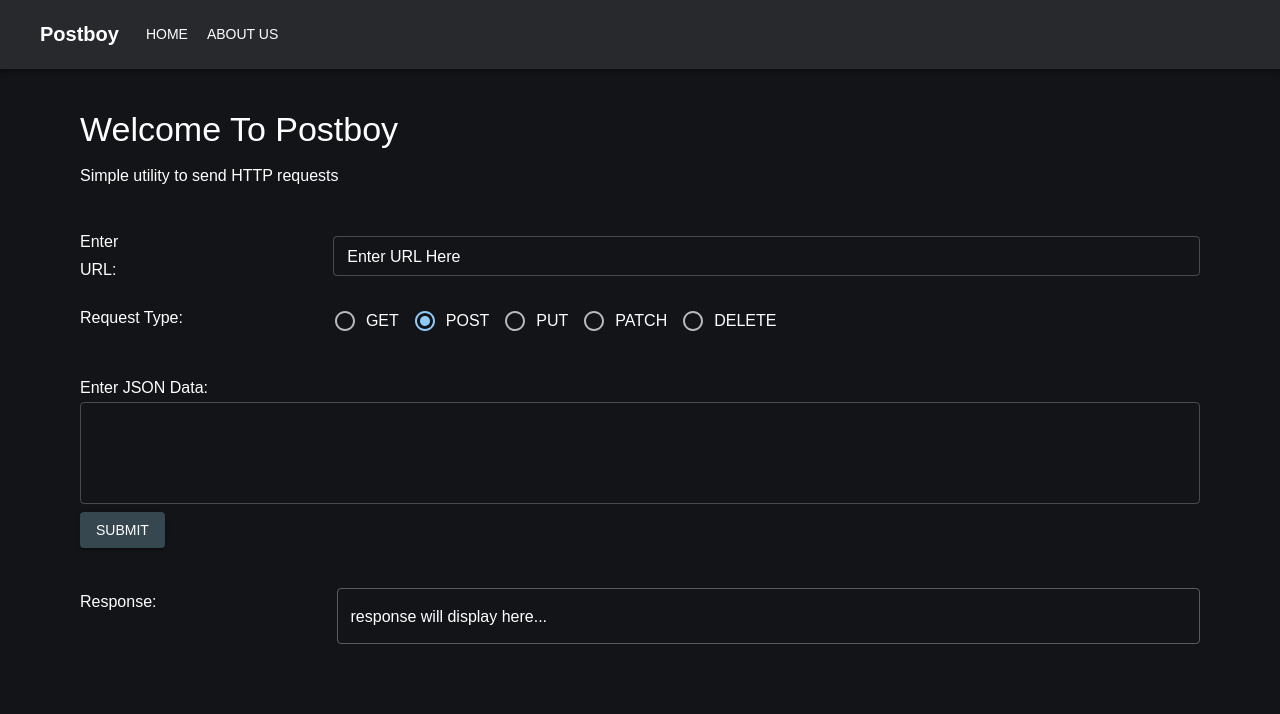
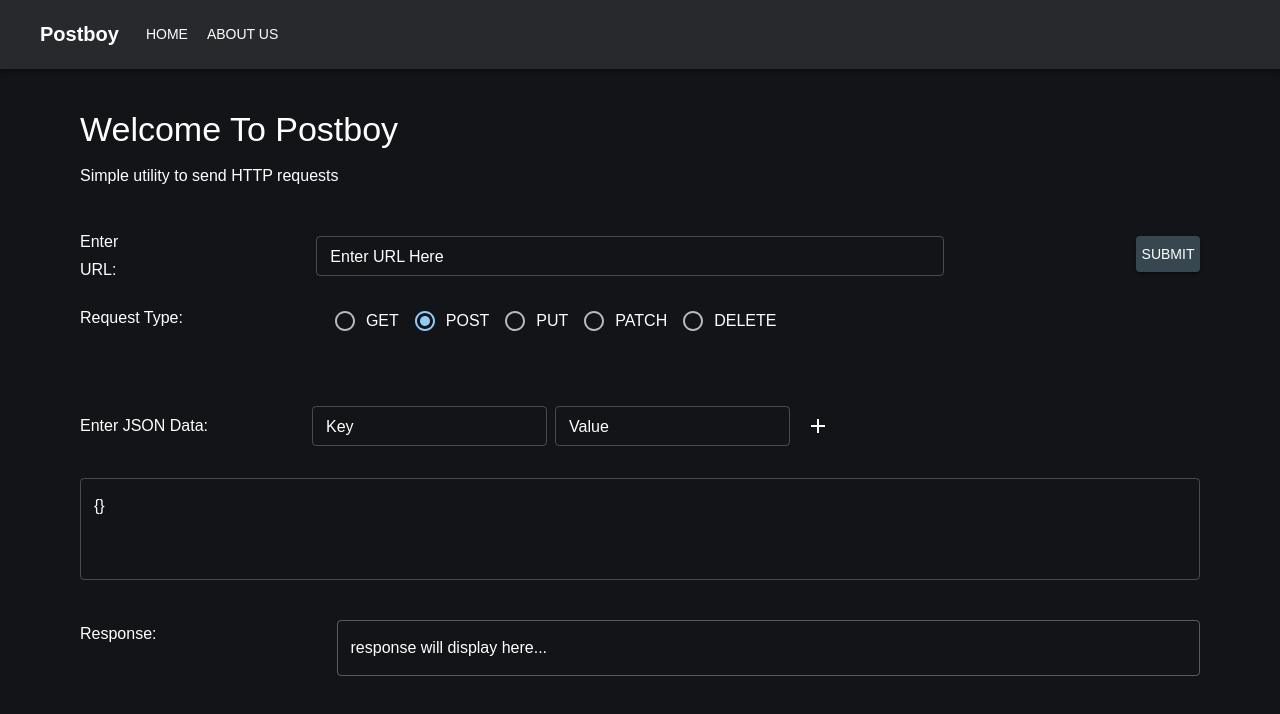
Before and after one commit to kishorkrishnak/postboy, a React (Create React App) app: page / in a window 1280 px wide. Both pictures are taken after a click on the label "POST". Shown: the top 714 px of the page. Built offline with nearby package versions, Linux system fonts and the light colour scheme.

Commit message:
added json key value pair adding button

```diff
--- a/src/App.css
+++ b/src/App.css
@@ -1,4 +1,5 @@
 @import url("https://fonts.googleapis.com/css2?family=Inter&display=swap");
+
 body {
   margin: 0;
   padding: 0;
--- a/src/pages/Home.tsx
+++ b/src/pages/Home.tsx
@@ -1,4 +1,4 @@
-import { Add, ContentCopy } from "@mui/icons-material";
+import { Add, ContentCopy, DeleteForever } from "@mui/icons-material";
 import axios from "axios";
 import { useRef, useState } from "react";
 import { toast } from "react-hot-toast";
@@ -26,9 +26,60 @@ const Home = () => {
   const [response, setResponse] = useState<string>("");
 
   const [url, setUrl] = useState<string>("");
+  const [jsonInput, setJsonInput] = useState<string>("");
+  const [processedJsonInput, setProcessedJsonInput] = useState<string>("{}");
   const [method, setMethod] = useState<string>("get");
-  const keyRef = useRef<HTMLInputElement>(null);
-  const valueRef = useRef<HTMLInputElement>(null);
+  const paramKeyRef = useRef<HTMLInputElement>(null);
+  const paramValueRef = useRef<HTMLInputElement>(null);
+  const jsonKeyRef = useRef<HTMLInputElement>(null);
+  const jsonValueRef = useRef<HTMLInputElement>(null);
+  function removeJsonParameter(key: string) {
+    if (processedJsonInput === "") return;
+
+    let jsonObject: { [key: string]: string } = {};
+    try {
+      jsonObject = JSON.parse(processedJsonInput);
+    } catch (error) {
+      console.error("Error parsing existing JSON:", error);
+      toast.error("Error parsing existing JSON");
+      return;
+    }
+
+    delete jsonObject[key];
+
+    setProcessedJsonInput(JSON.stringify(jsonObject, null, 2));
+    toast.success("Parameter removed");
+  }
+
+  function addJsonParameters(url: string, param: Parameter) {
+    if (!jsonKeyRef.current || !jsonValueRef.current) {
+      toast.error("Both key and value are required");
+      return;
+    }
+
+    const key = jsonKeyRef.current.value;
+    const value = jsonValueRef.current.value;
+
+    let jsonObject: { [key: string]: string } = {};
+    if (jsonInput === "") {
+      jsonObject = JSON.parse(processedJsonInput);
+    } else {
+      try {
+        jsonObject = JSON.parse(processedJsonInput);
+      } catch (error) {
+        return;
+      }
+    }
+
+    jsonObject[key] = value;
+
+    setProcessedJsonInput(JSON.stringify(jsonObject, null, 2));
+
+    jsonKeyRef.current.value = "";
+    jsonValueRef.current.value = "";
+
+    toast.success("Parameter added");
+  }
 
   function addUrlParameters(url: string, param: Parameter) {
     let newUrl = url;
@@ -130,6 +181,49 @@ const Home = () => {
             variant="outlined"
             value={url}
           />
+
+          <Button
+            onClick={() => {
+              if (!isURL(url)) {
+                setResponse("Invalid URL");
+                return;
+              }
+
+              if (method === "get" || method === "delete") {
+                axios({
+                  method: method,
+                  url: url,
+                })
+                  .then((res) => {
+                    setResponse(JSON.stringify(res, null, 2));
+                  })
+                  .catch((err) => {
+                    setResponse(err.message);
+                  });
+              } else {
+                axios({
+                  method: method,
+                  url: url,
+                  data: JSON.parse(processedJsonInput),
+                })
+                  .then((res) => {
+                    setResponse(JSON.stringify(res, null, 2));
+                  })
+                  .catch((err) => {
+                    setResponse(err.message);
+                  });
+              }
+            }}
+            sx={{
+              mt: 1,
+              backgroundColor: "#37474F",
+              color: "white",
+              alignSelf: "flex-start",
+            }}
+            variant="contained"
+          >
+            Submit
+          </Button>
         </Box>
         <Box
           sx={{
@@ -147,7 +241,7 @@ const Home = () => {
           </Typography>
           <FormControl>
             <RadioGroup
-            row
+              row
               onChange={(e) => {
                 setMethod(e.target.value);
               }}
@@ -158,14 +252,21 @@ const Home = () => {
               <FormControlLabel value="get" control={<Radio />} label="GET" />
               <FormControlLabel value="post" control={<Radio />} label="POST" />
               <FormControlLabel value="put" control={<Radio />} label="PUT" />
-              <FormControlLabel value="patch" control={<Radio />} label="PATCH" />
-              <FormControlLabel value="delete" control={<Radio />} label="DELETE" />
-
+              <FormControlLabel
+                value="patch"
+                control={<Radio />}
+                label="PATCH"
+              />
+              <FormControlLabel
+                value="delete"
+                control={<Radio />}
+                label="DELETE"
+              />
             </RadioGroup>
           </FormControl>
         </Box>
 
-        {url && isURL(url) && method === "get" && (
+        {url && isURL(url) && (
           <Box
             sx={{
               mt: 4,
@@ -176,7 +277,7 @@ const Home = () => {
               gap: { xs: 1, md: 13 },
             }}
           >
-            <Typography variant="subtitle1">Enter Query Params:</Typography>
+            <Typography variant="subtitle1">Add Query Params:</Typography>
 
             <Box
               sx={{
@@ -185,7 +286,7 @@ const Home = () => {
               }}
             >
               <TextField
-                inputRef={keyRef}
+                inputRef={paramKeyRef}
                 size="small"
                 id="request-url"
                 fullWidth
@@ -193,7 +294,7 @@ const Home = () => {
                 variant="outlined"
               />
               <TextField
-                inputRef={valueRef}
+                inputRef={paramValueRef}
                 size="small"
                 id="request-url"
                 fullWidth
@@ -204,21 +305,21 @@ const Home = () => {
                 <IconButton
                   edge="end"
                   onClick={() => {
-                    if (!keyRef.current || !valueRef.current) {
+                    if (!paramKeyRef.current || !paramValueRef.current) {
                       toast.error("Both key and value required");
                       return;
                     }
 
-                    const key: string = keyRef.current.value;
-                    const value: string = valueRef.current.value;
+                    const key: string = paramKeyRef.current.value;
+                    const value: string = paramValueRef.current.value;
 
                     addUrlParameters(url, {
                       key,
                       value,
                     });
                     toast.success("Parameter added");
-                    keyRef.current.value = "";
-                    valueRef.current.value = "";
+                    paramKeyRef.current.value = "";
+                    paramValueRef.current.value = "";
                   }}
                 >
                   <Add></Add>
@@ -227,66 +328,108 @@ const Home = () => {
             </Box>
           </Box>
         )}
-        {method === "post" && (
+        {method!== "get" && method!=="delete" && (
           <>
             <Box
               sx={{
                 mt: 4,
-
                 display: "flex",
                 flexDirection: "column",
                 justifyContent: "center",
                 alignItems: "flex-start",
               }}
             >
-              <Typography variant="subtitle1">Enter JSON Data:</Typography>
+              <Box
+                sx={{
+                  mt: 4,
+                  display: "flex",
+                  justifyContent: "flex-start",
+                  flexDirection: { xs: "column", md: "row" },
+                  alignItems: { xs: "flex-start", md: "center" },
+                  gap: { xs: 1, md: 13 },
+                }}
+              >
+                <Typography variant="subtitle1">Enter JSON Data:</Typography>
 
-              <TextField fullWidth multiline rows={3} />
+                <Box
+                  sx={{
+                    display: "flex",
+                    gap: 1,
+                  }}
+                >
+                  <TextField
+                    inputRef={jsonKeyRef}
+                    size="small"
+                    id="request-url"
+                    fullWidth
+                    label="Key"
+                    variant="outlined"
+                  />
+                  <TextField
+                    inputRef={jsonValueRef}
+                    size="small"
+                    id="request-url"
+                    fullWidth
+                    label="Value"
+                    variant="outlined"
+                  />
+                  <Tooltip title="Add">
+                    <IconButton
+                      edge="end"
+                      onClick={() => {
+                        if (!jsonKeyRef.current || !jsonValueRef.current) {
+                          toast.error("Both key and value required");
+                          return;
+                        }
+
+                        const key: string = jsonKeyRef.current.value;
+                        const value: string = jsonValueRef.current.value;
+
+                        addJsonParameters(url, {
+                          key,
+                          value,
+                        });
+                        toast.success("Parameter added");
+                        jsonKeyRef.current.value = "";
+                        jsonValueRef.current.value = "";
+                      }}
+                    >
+                      <Add></Add>
+                    </IconButton>
+                  </Tooltip>
+                </Box>
+              </Box>
+              {Object.entries(JSON.parse(processedJsonInput)).map(
+                ([key, value]) => (
+                  <div key={key}>
+                    <Typography>
+                      {`${key}: ${value}`}
+                      <IconButton
+                        onClick={() => removeJsonParameter(key)}
+                        aria-label="delete"
+                      >
+                        <DeleteForever />
+                      </IconButton>
+                    </Typography>
+                  </div>
+                )
+              )}
+              <TextField
+                onChange={(e) => {
+                  setJsonInput(e.target.value);
+                }}
+                value={processedJsonInput}
+                fullWidth
+                multiline
+                rows={3}
+                sx={{
+                  mt: 4,
+                }}
+              />
             </Box>
           </>
         )}
 
-        <Button
-          onClick={() => {
-            if (!isURL(url)) {
-              setResponse("Invalid URL");
-              return;
-            }
-
-            if (method === "get") {
-              axios
-                .get(url)
-                .then((res) => {
-                  setResponse(JSON.stringify(res, null, 2));
-                })
-                .catch((err) => {
-                  setResponse(err.message);
-                });
-            } else {
-              axios
-                .post(url, {
-                  title: "foo",
-                  body: "bar",
-                  userId: 1,
-                })
-                .then((res) => {
-                  setResponse(JSON.stringify(res, null, 2));
-                })
-                .catch((err) => {
-                  setResponse(err.message);
-                });
-            }
-          }}
-          sx={{
-            mt: 1,
-            backgroundColor: "#37474F",
-            color: "white",
-            alignSelf: "flex-start",
-          }}
-          variant="contained"
-        >
-          Submit
-        </Button>
         <Box
           sx={{
             mt: 5,
```
Also changed, not shown: 1 other file (tests, documents, lock files or other folders).
